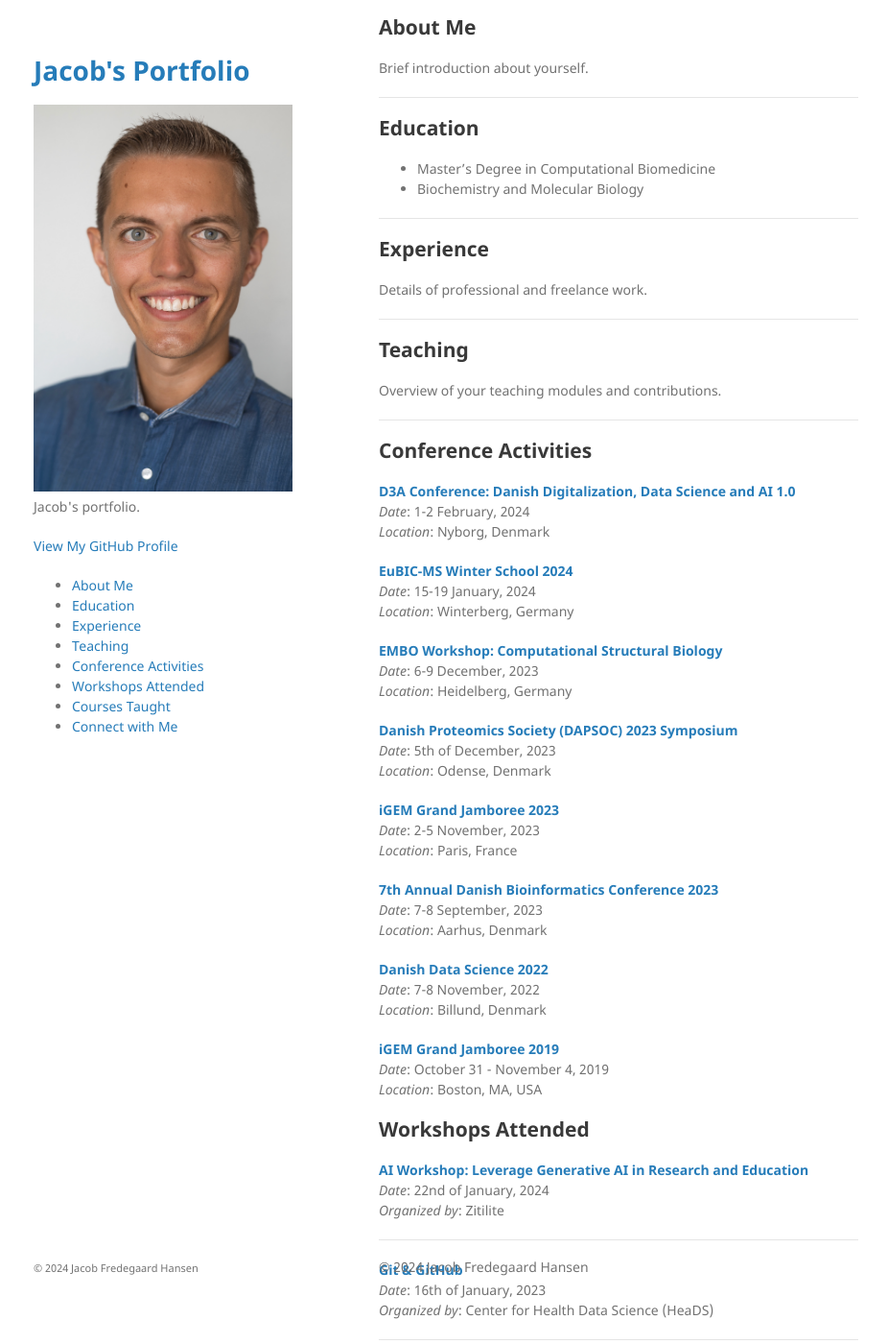
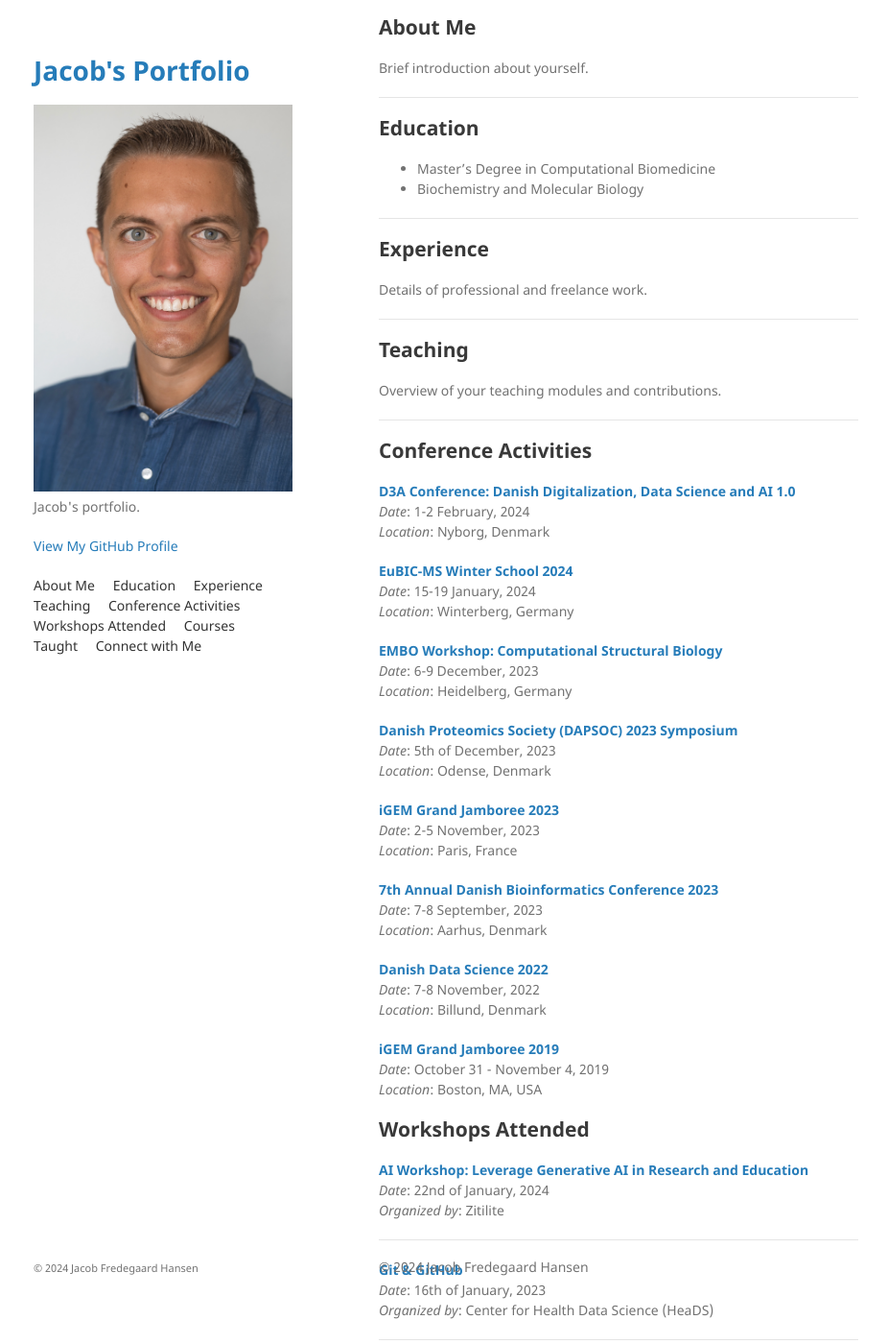
Before and after one commit to jacobfh1/jacobfh1.github.io, a Jekyll site: the page built from index.md, in a window 1280 px wide and 1400 px high, scrolled down 344 px. Shown: the whole window at 96% size, without its empty margins (175-1101 px from the left). Built offline with Jekyll 4.4.1, drawn with Linux system fonts in a browser that asks for light colours.

Commit message:
Updated styles.scss and default.html

```diff
--- a/assets/css/style.scss
+++ b/assets/css/style.scss
@@ -2,3 +2,26 @@
 ---
 
 @import "jekyll-theme-minimal";
+
+nav {
+    margin: 20px 0; /* Adjust the spacing */
+  }
+
+  nav ul {
+    list-style-type: none; /* Remove bullets */
+    padding: 0; /* Remove padding */
+  }
+
+  nav li {
+    display: inline; /* Display links in a single line */
+    margin-right: 15px; /* Space between links */
+  }
+
+  nav a {
+    text-decoration: none; /* Remove underline */
+    color: #333; /* Set link color */
+  }
+
+  nav a:hover {
+    text-decoration: underline; /* Underline on hover */
+  }
```
